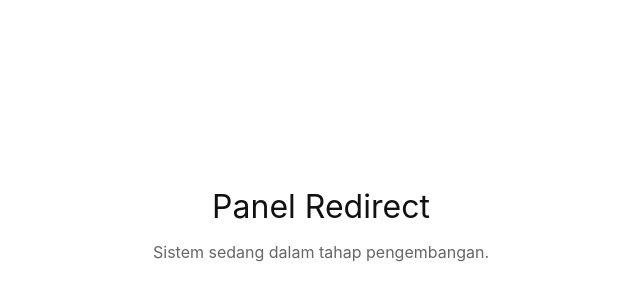
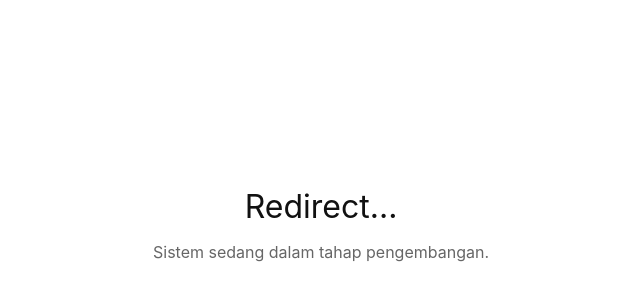
Before and after one commit to hyein89/Superlinkdd, a Next.js app: page / in a window 1280 px wide. Shown: the part 176-476 px from the top of the page, without its empty margins (319-959 px from the left). Built offline with nearby package versions, Linux system fonts and the light colour scheme.

Commit message:
Update config.js

```diff
--- a/config.js
+++ b/config.js
@@ -1,6 +1,6 @@
 // config.js
 export const siteConfig = {
-  domainName: 'tes.eu.org', // Ganti domain kamu di sini nantinya
-  siteName: 'Panel Redirect', // Nama website kamu
+  domainName: 'livesekhd.eu.org', // Ganti domain kamu di sini nantinya
+  siteName: 'Redirect...', // Nama website kamu
 
 };
```
